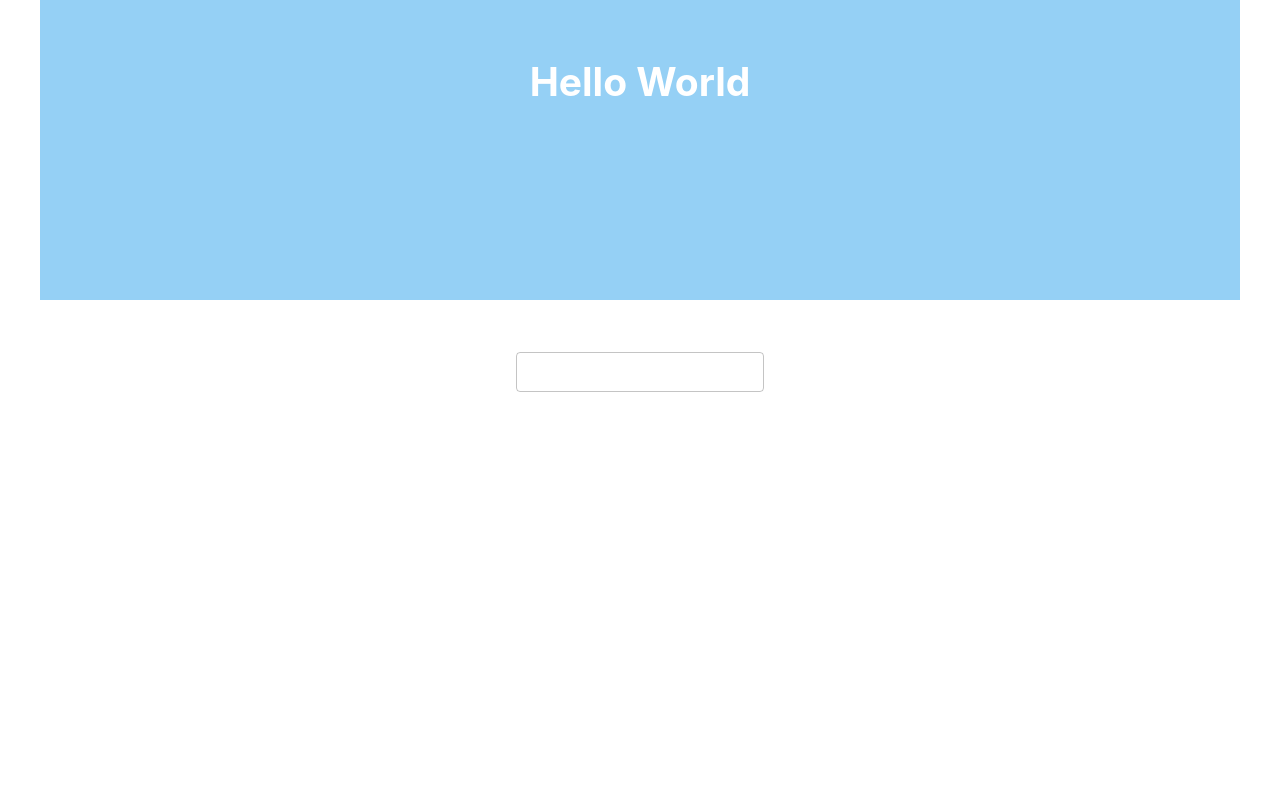
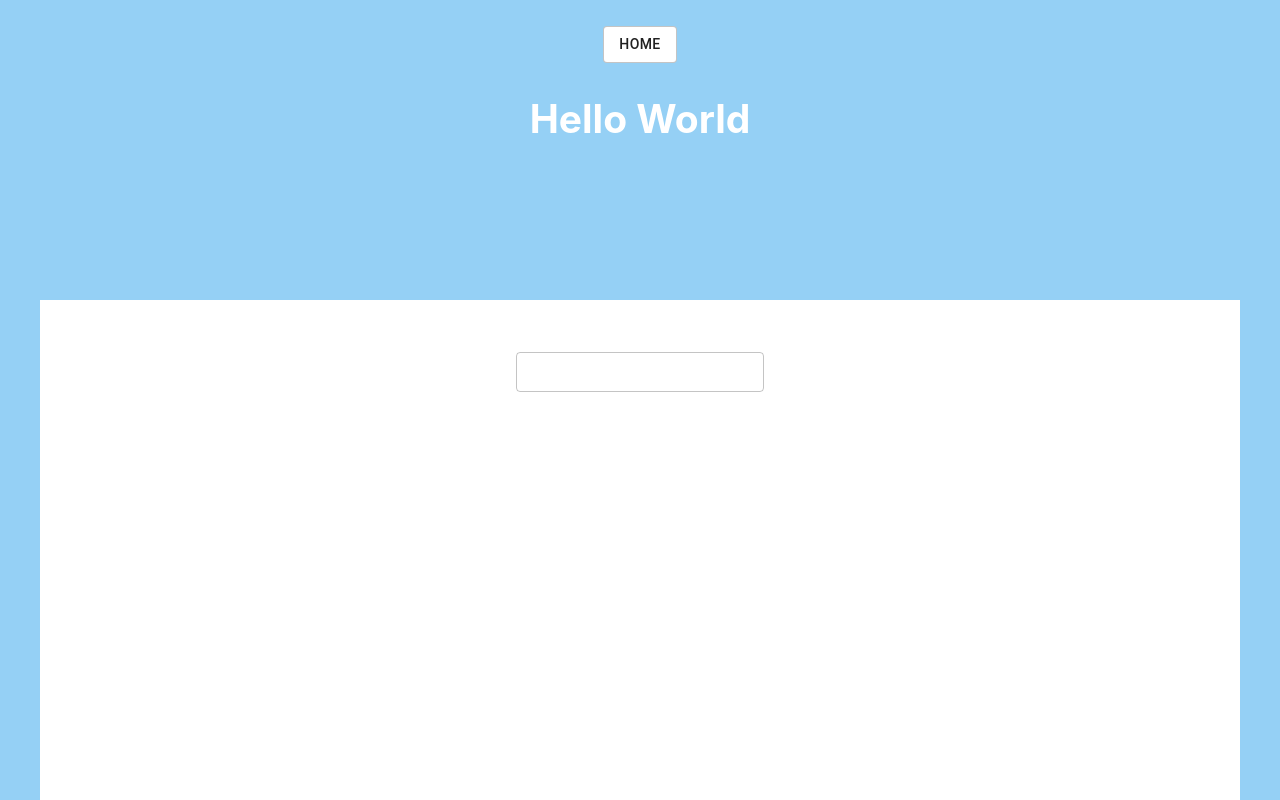
Before and after one commit to Sungjin-Wie/project, a React (Create React App) app: page / in a window 1280 px wide. Built offline with nearby package versions, Linux system fonts and the light colour scheme.

Commit message:
[Add] HeaderBar Component

```diff
--- a/package.json
+++ b/package.json
@@ -27,7 +27,7 @@
     "eject": "react-scripts eject"
   },
   "eslintConfig": {
-    "extends": "react-app"
+    "extends": ["react-app", "prettier"]
   },
   "browserslist": {
     "production": [
--- a/src/App.tsx
+++ b/src/App.tsx
@@ -9,6 +9,8 @@ const useStyles = makeStyles({
     textAlign: 'center',
     height: 'auto',
     width: '100%',
+    background: '#95d0f5',
+
   },
   App: {
     display: 'inline-block',
@@ -17,6 +19,7 @@ const useStyles = makeStyles({
     fontSize: 'calc(10px + 2vmin)',
     color: 'white',
     width: 1200,
+    background: 'white',
   },
 });
 
--- a/src/components/header.tsx
+++ b/src/components/header.tsx
@@ -1,12 +1,13 @@
 import React from 'react';
 import { makeStyles } from '@material-ui/styles';
+import { Button } from '@material-ui/core';
 import { BaseProps } from 'lib/types';
 
 const useStyles = makeStyles({
-  wrapper: {
+  headerWrapper: {
     boxSizing: 'border-box',
     width: '100%',
-    display: 'flex',
+    display: 'inline-block',
     justifyContent: 'center',
     padding: '1em',
     marginBottom: '2em',
@@ -14,16 +15,35 @@ const useStyles = makeStyles({
     color: '#fff',
     height: 300,
   },
+  titleWrapper: {},
+  headerBarWrapper: {
+    width: 'auto',
+  },
+  headerBarButton: {
+    background: 'white',
+  },
 });
 
 interface TitleProps extends BaseProps {
   title: string;
 }
 
+const HeaderBar: React.FC = () => {
+  const css = useStyles();
+  return (
+    <div className={css.headerBarWrapper}>
+      <Button className={css.headerBarButton} variant="outlined" href="/#">
+        Home
+      </Button>
+    </div>
+  );
+};
+
 const Title: React.FC<TitleProps> = props => {
   const { title } = props;
+  const css = useStyles();
   return (
-    <header>
+    <header className={css.titleWrapper}>
       <h2>{title}</h2>
     </header>
   );
@@ -32,7 +52,8 @@ const Title: React.FC<TitleProps> = props => {
 const Header: React.FC = () => {
   const css = useStyles();
   return (
-    <div className={css.wrapper}>
+    <div className={css.headerWrapper}>
+      <HeaderBar />
       <Title title={'Hello World'} />
     </div>
   );
```
Also changed, not shown: .prettierrc.js.
